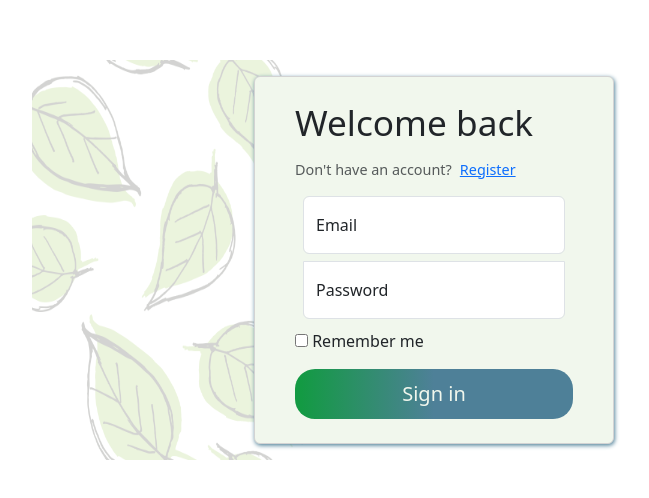
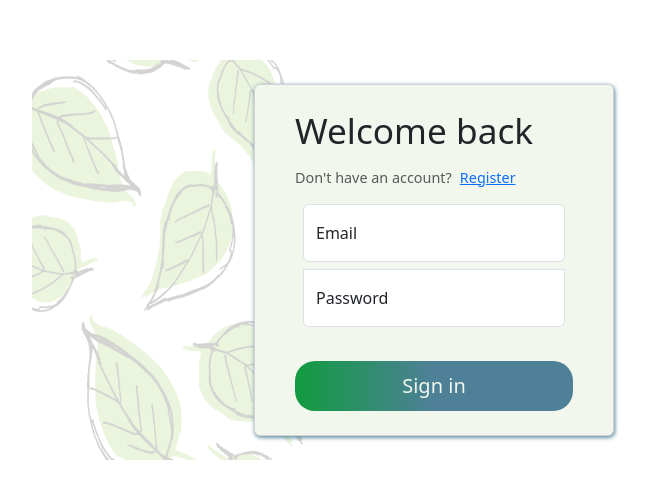
Before and after one commit to Tsantanny/econumpy-UI, a React (Vite) app: page /login in a window 1280 px wide. Shown: the part 140-638 px from the top of the page, without its empty margins (206-855 px from the left). Built offline with nearby package versions, Linux system fonts and the light colour scheme.

Commit message:
chore: remove checkbox

```diff
--- a/src/pages/LoginPage.jsx
+++ b/src/pages/LoginPage.jsx
@@ -45,13 +45,7 @@ const LoginPage = () => {
             <p className="invalid-feedback">Password is invalid</p>
           </div>
 
-          <div className="checkbox mb-3">
-            <label>
-              <input type="checkbox" value="remember-me" /> Remember me
-            </label>
-          </div>
-
-          <button className="w-100 btn primary-btn  btn-lg" type="submit">
+          <button className="w-100 btn primary-btn mt-4 btn-lg" type="submit">
             Sign in
           </button>
         </form>
```
